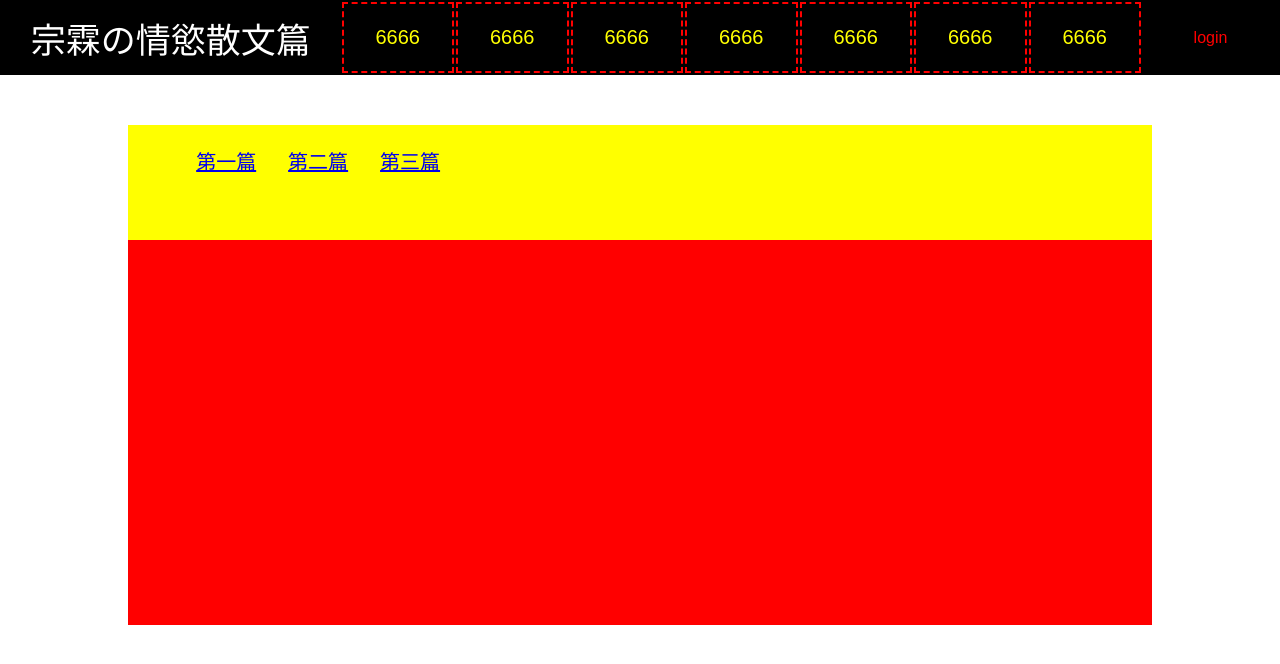
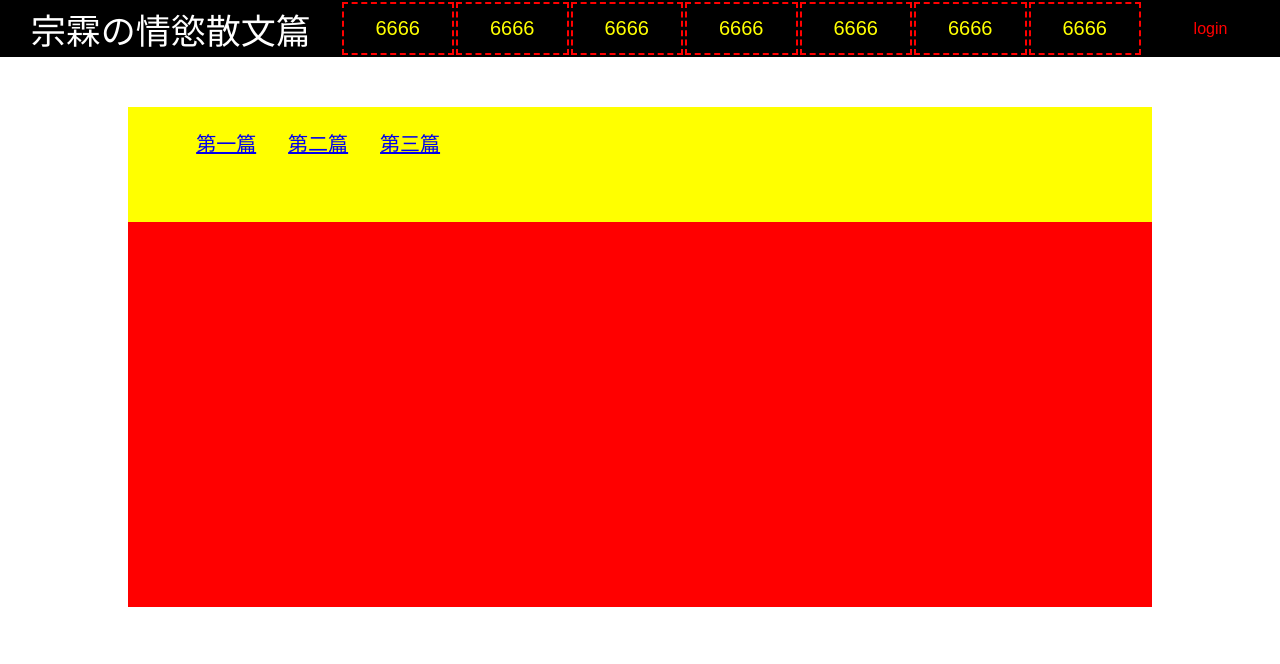
Before and after one commit to Aaron7noraA/firstpage, a plain HTML site: page index.html in a window 1280 px wide. Drawn offline with Linux system fonts and the light colour scheme.

Commit message:
version3

```diff
--- a/index.html
+++ b/index.html
@@ -39,7 +39,7 @@
 	    	margin-right: 10%;
 	    }
 	    .title-block{
-			height: 75px;
+			height: 20%;
 			width: 100%;
 			background-color: black;
 	    }
```
